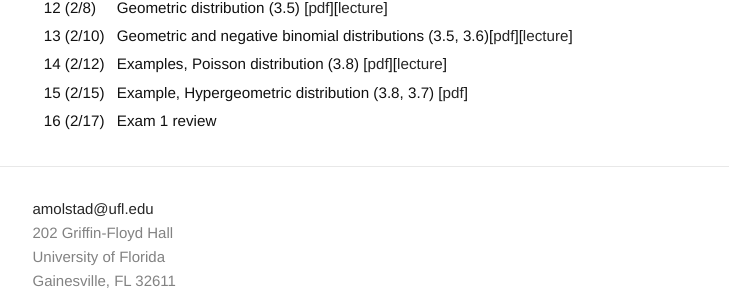
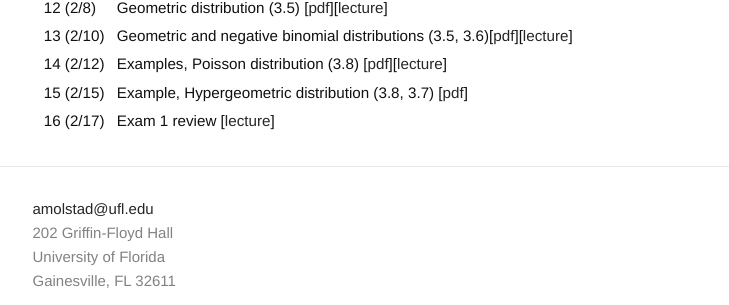
Before and after one commit to ajmolstad/ajmolstad.github.io, a Jekyll site: the page built from S21_STA4321.md, in a window 1280 px wide. Shown: the part 798-1103 px from the top of the page, without its empty margins (275-1004 px from the left). Built offline with Jekyll 4.4.1, drawn with Linux system fonts in a browser that asks for light colours.

Commit message:
Update S21_STA4321.md

```diff
--- a/S21_STA4321.md
+++ b/S21_STA4321.md
@@ -51,4 +51,4 @@ Note that you must be logged into your UFL eLearning account to access course ma
 || 13 (2/10)  || Geometric and negative binomial distributions (3.5, 3.6)[[pdf](https://ufl.instructure.com/files/56946871/download?download_frd=1)][[lecture](https://ufl.instructure.com/courses/426946/files?preview=56959137)]||
 || 14 (2/12)  || Examples, Poisson distribution (3.8) [[pdf](https://ufl.instructure.com/files/57008747/download?download_frd=1)][[lecture](https://ufl.instructure.com/courses/426946/files?preview=57030797)] ||
 || 15 (2/15) || Example, Hypergeometric distribution (3.8, 3.7) [[pdf](https://ufl.instructure.com/files/57097528/download?download_frd=1)] ||
-|| 16 (2/17) || Exam 1 review ||
+|| 16 (2/17) || Exam 1 review [[lecture](https://ufl.instructure.com/files/57182744/download?download_frd=1)]||
```
